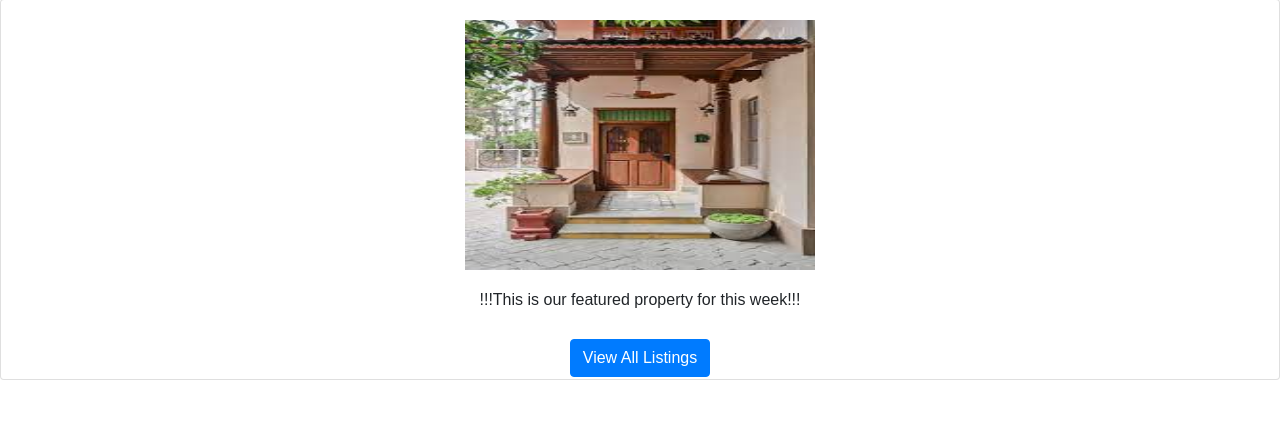
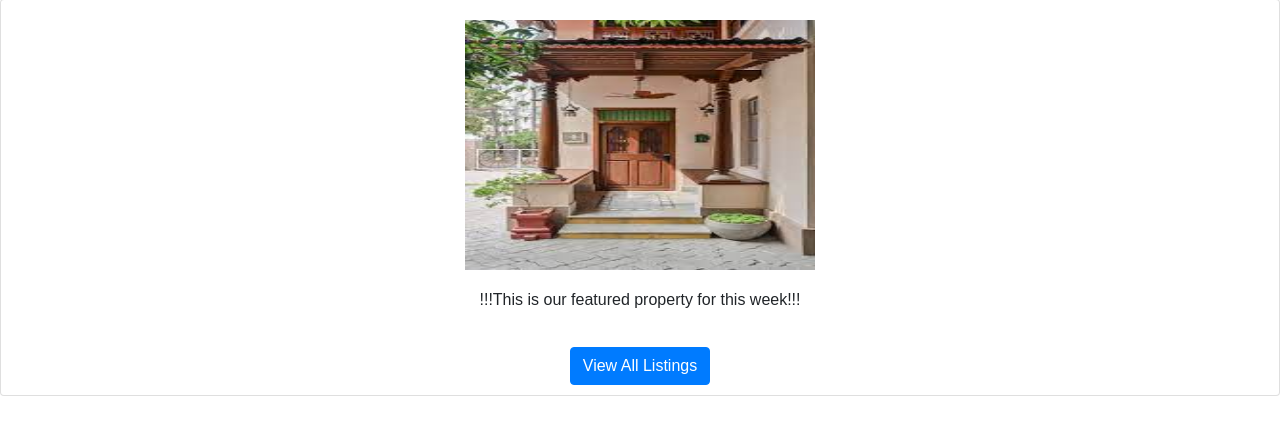
Before and after one commit to hashmat78692/AdVanceHomeRealEstates, a Django app: page / in a window 1280 px wide. Shown: the part 123-562 px from the top of the page. Run offline with Django 4.2, Linux system fonts and the light colour scheme; data comes from the database, SQL or seed files in the repository; some libraries are stand-ins or nearby versions.

Commit message:
Update home.html

```diff
--- a/listings/templates/home.html
+++ b/listings/templates/home.html
@@ -31,7 +31,7 @@
     .center-button {
       text-align: center;
       margin-top: 20px; /* Adjust the margin-top value as needed */
-      padding: 2px;   /* Add padding to the button */
+      padding: 10px;   /* Add padding to the button */
     }
   </style>
 
```
